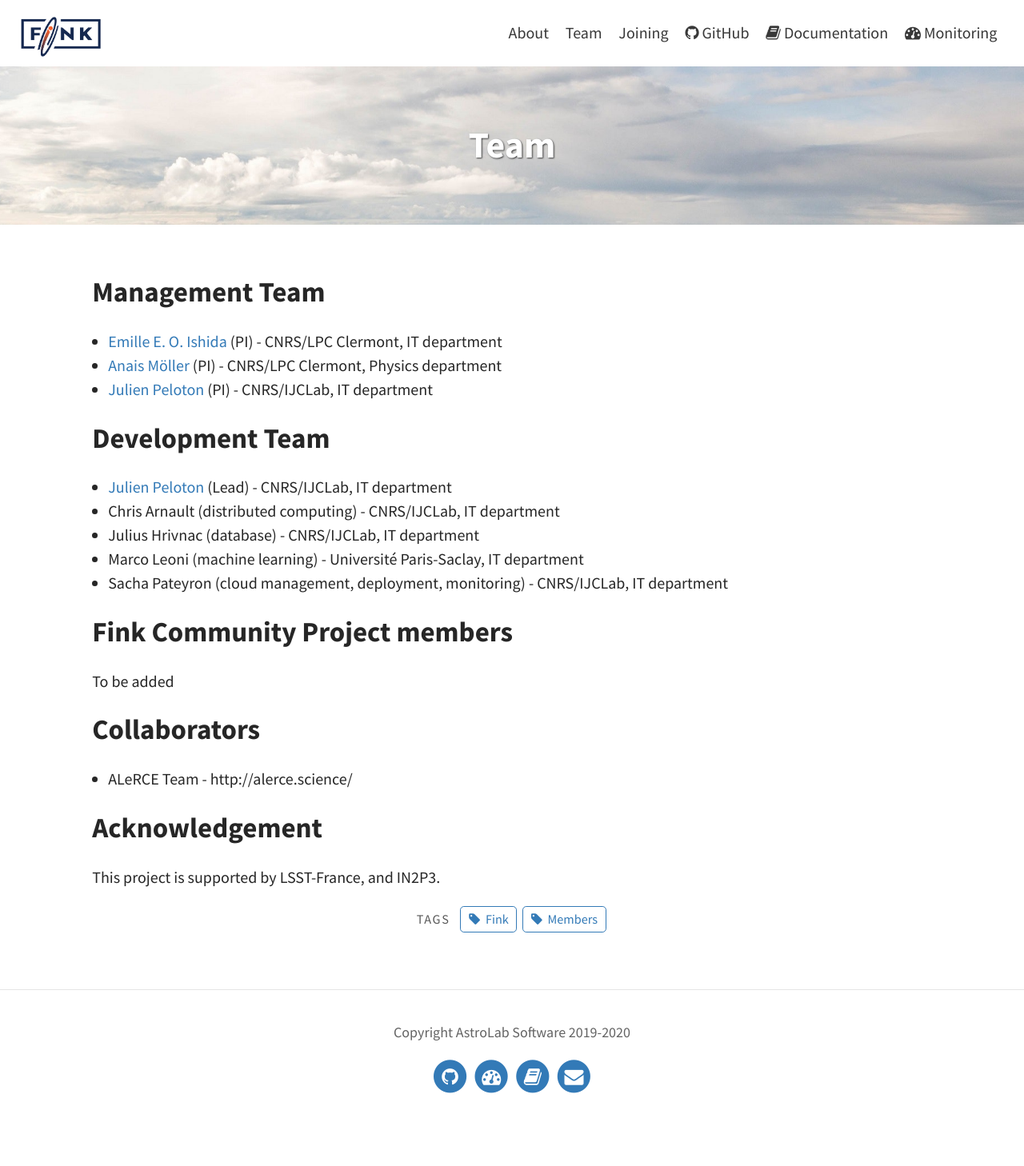
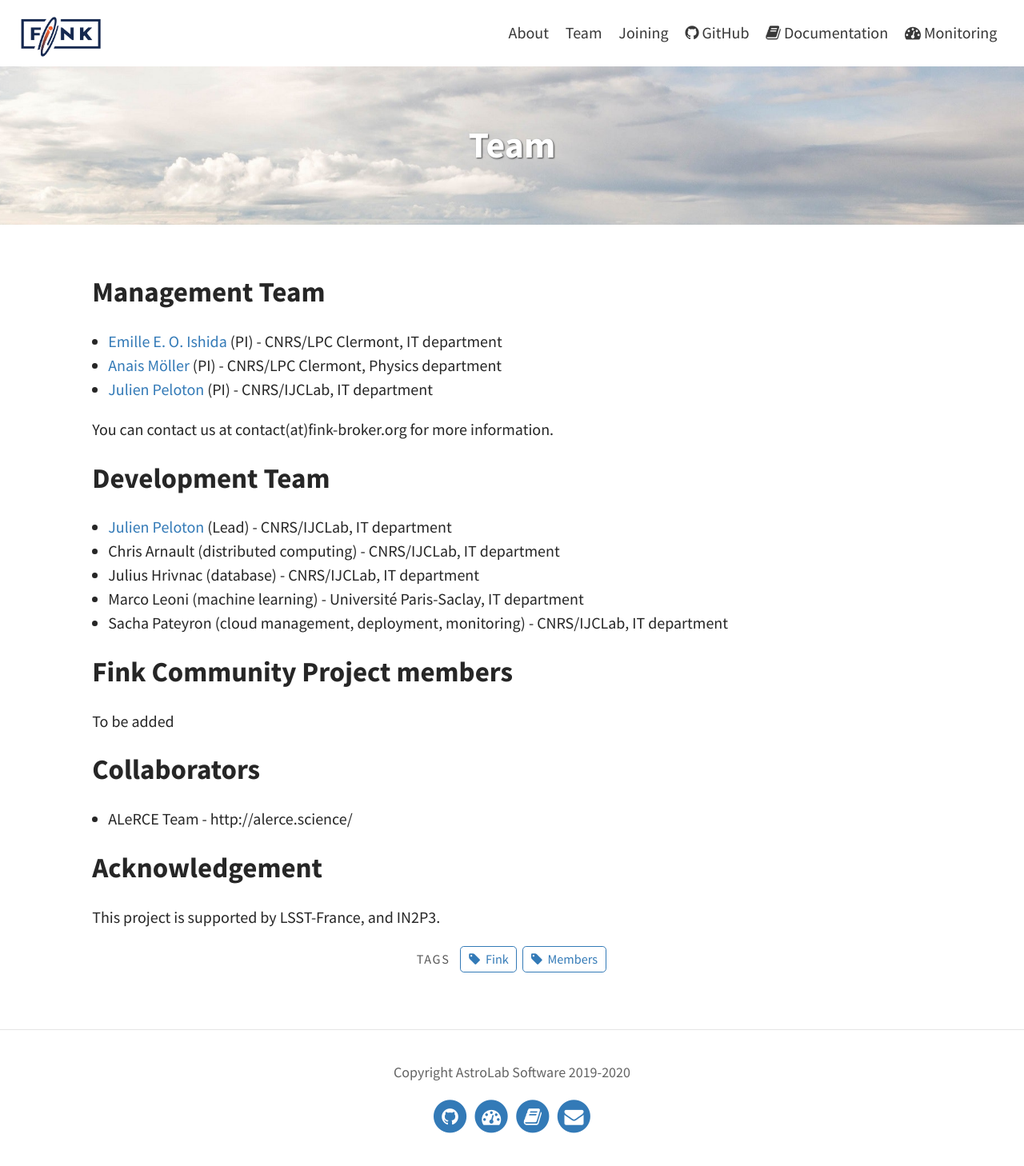
Before and after one commit to astrolabsoftware/fink-website, a Jekyll site: the page built from pages/members.md, in a window 1280 px wide. Shown: the whole page at 80% size. Built offline with Jekyll 4.4.1, drawn with Linux system fonts in a browser that asks for light colours; before the commit the page ends 1408 px from its top, so only the background shows below that.

Commit message:
Add contact email

```diff
--- a/pages/members.md
+++ b/pages/members.md
@@ -11,6 +11,8 @@ tags: [Fink, Members]
 - [Emille E. O. Ishida](https://www.emilleishida.com/) (PI) - CNRS/LPC Clermont, IT department
 - [Anais Möller](https://www.mso.anu.edu.au/~anais/index.html) (PI) - CNRS/LPC Clermont, Physics department
 - [Julien Peloton](https://github.com/JulienPeloton) (PI) - CNRS/IJCLab, IT department
+
+You can contact us at contact(at)fink-broker.org for more information.
 
 ## Development Team
 
```
Also changed, not shown: pages/joining.md (+2 -0 lines).
